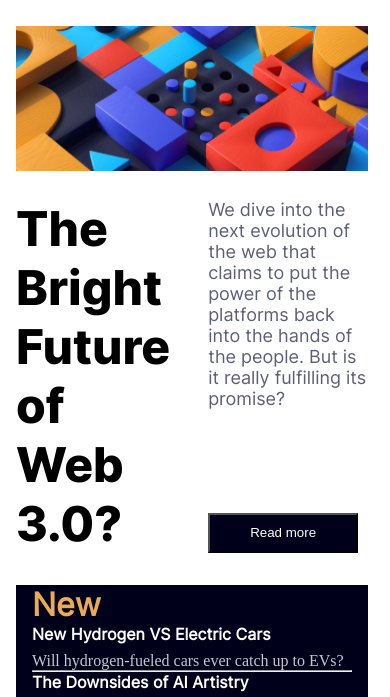
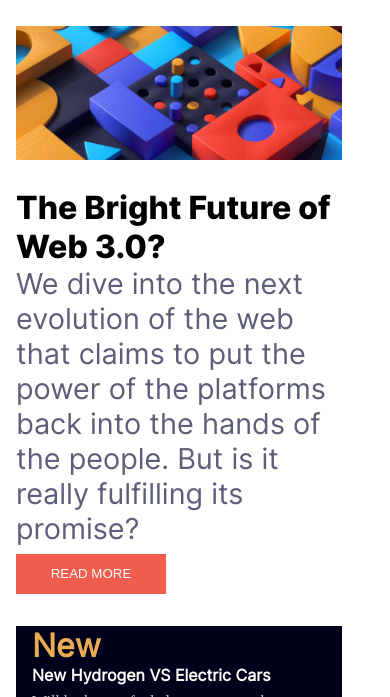
Before and after one commit to Riccardocode/FEM-news-Homepage, a plain HTML site: page index.html in a window 390 px wide. Shown: the part 94-791 px from the top of the page. Drawn offline with Linux system fonts and the light colour scheme.

Commit message:
almost done

```diff
--- a/style.css
+++ b/style.css
@@ -37,7 +37,6 @@ body {
     display: flex;
     flex-direction: column;
     gap: 2rem;
-
 }
 
 
@@ -122,6 +121,7 @@ header nav .menu-icon {
     display:flex;
     flex-direction: column;
     justify-content: space-between;
+
 }
 .description p{
     font-family: interRegular;
@@ -129,7 +129,6 @@ header nav .menu-icon {
     color:var(--darkGrayishBlue);
     font-family: interRegular;
     padding-right: 2rem;
-
 }
 
 .content > div {
@@ -177,11 +176,17 @@ header nav .menu-icon {
 
 
 .blue-button{
-    background-color: hsl(240, 100%, 5%);
+    background-color:var(--softRed);
     color:var(--offWhite);
     width: 150px;
     height: 40px;
-
+    border: none !important;
+    cursor: pointer;
+    transition: background-color 300ms ease-in;
+    text-transform: uppercase;
+}
+.blue-button:hover{
+    background-color:var(--darkBlue);
 }
 .bottom-text{
     display:flex;
@@ -251,4 +256,22 @@ section h1{
     header nav ul {
         display: none;
     }
+    .content {
+        flex-direction: column;
+    }
+    .content h2 {
+        width: 100%;
+        font-size: 2rem;
+        padding-right: 2rem;
+    }
+    .content h2 br {
+        display: none;
+    }
+    .description {
+        width: 100% !important;
+        gap: 0.5rem;
+    }
+    .description p {
+        font-size: 1.8rem;
+    }
 }
```
